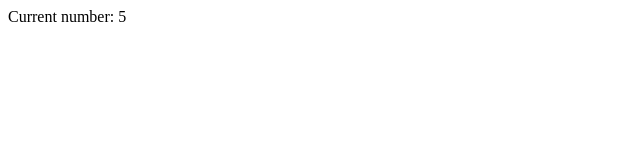
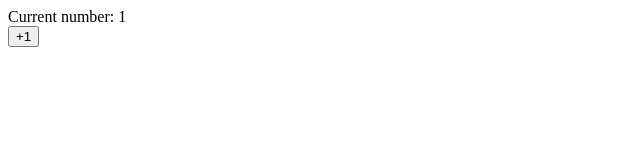
Before and after one commit to SafeWinter/react18-complete, a React (Create React App) app in the folder P1_Introduction/Ch1_react_core/S4P04_comp_state_data_transfer/code/diy/my-app/: page / in a window 1280 px wide. Shown: the top 160 px of the page, without its empty margins (0-640 px from the left). Built offline with nearby package versions, Linux system fonts and the light colour scheme.

Commit message:
test: 2 ways to make setState behave like a sync func

```diff
--- a/P1_Introduction/Ch1_react_core/S4P04_comp_state_data_transfer/code/diy/my-app/src/App.js
+++ b/P1_Introduction/Ch1_react_core/S4P04_comp_state_data_transfer/code/diy/my-app/src/App.js
@@ -6,23 +6,25 @@ class App extends React.Component {
     num: 1
   }
 
-  constructor(props) {
-    super(props);
-    this.timer = setInterval(() => {
-      this.setState({ num: this.state.num + 1 },
-      () => {
-        console.log(this.state.num)
-        if(this.state.num >= 5) {
-          clearInterval(this.timer)
-        }
-      } // 这里拿到的是更新后的值
-    )}, 1000)
+  // 1. via new variable
+  clickHandler = () => {
+    const newNum = this.state.num + 1;
+    this.setState({ num: newNum });
+    console.log(this.state.num);
   }
+
+  // 2. via callback function
+  // clickHandler = () => {
+  //   this.setState(
+  //     { num: this.state.num + 1 },
+  //     () => console.log(this.state.num));
+  // }
 
   render() {
     return (
       <>
         <div>Current number: {this.state.num}</div>
+        <button onClick={this.clickHandler}>+1</button>
       </>
     )
   }
```
Also changed, not shown: 2 other files (tests, documents, lock files or other folders).
